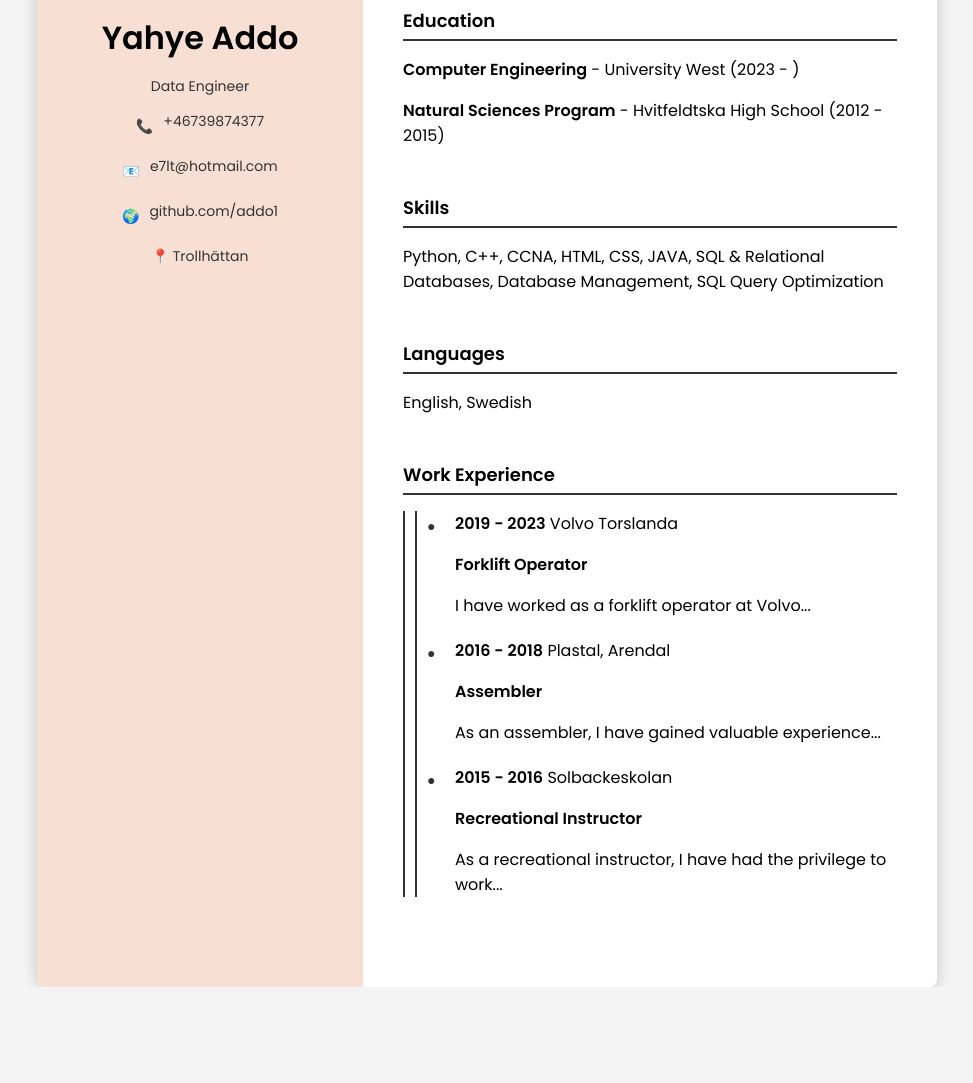
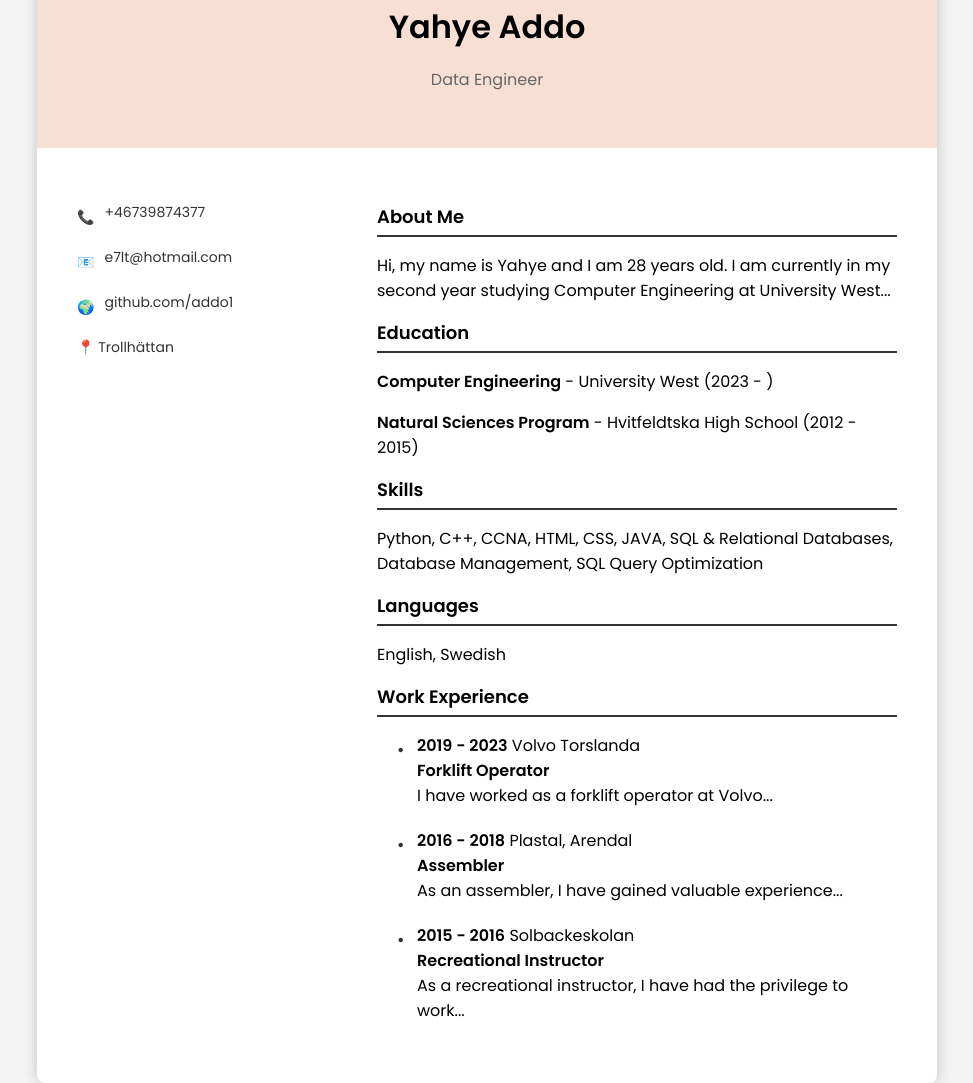
Before and after one commit to addo1/Resume, a plain HTML site: page index.html in a window 1280 px wide. Shown: the part 224-1307 px from the top of the page, without its empty margins (153-1126 px from the left). Before the commit the page ends 1211 px from the top, so only its background shows below. Drawn offline with Linux system fonts and the light colour scheme.

Commit message:
+ changes

```diff
--- a/index.html
+++ b/index.html
@@ -19,21 +19,36 @@
         .cv-container {
             width: 900px;
             background: white;
-            display: flex;
             box-shadow: 0 0 15px rgba(0, 0, 0, 0.2);
             border-radius: 8px;
             overflow: hidden;
         }
+        .header {
+            background-color: #f8dfd4;
+            padding: 40px;
+            text-align: center;
+        }
+        .header img {
+            width: 120px;
+            border-radius: 50%;
+            margin-bottom: 10px;
+        }
+        .header h1 {
+            margin: 10px 0 5px;
+            font-size: 32px;
+            font-weight: bold;
+        }
+        .header p {
+            font-size: 16px;
+            color: #666;
+        }
+        .content {
+            display: flex;
+            padding: 40px;
+        }
         .sidebar {
             width: 35%;
-            background-color: #f8dfd4;
-            padding: 30px;
-            text-align: center;
-        }
-        .sidebar img {
-            width: 120px;
-            border-radius: 50%;
-            margin-bottom: 20px;
+            padding-right: 20px;
         }
         .sidebar p, .sidebar a {
             color: #333;
@@ -47,14 +62,8 @@
         .sidebar a:hover {
             text-decoration: underline;
         }
-        .content {
+        .main-content {
             width: 65%;
-            padding: 40px;
-        }
-        h1 {
-            font-size: 32px;
-            font-weight: bold;
-            margin-bottom: 5px;
         }
         h2 {
             font-size: 18px;
@@ -63,84 +72,56 @@
             padding-bottom: 5px;
             margin-bottom: 15px;
         }
-        .section {
-            margin-bottom: 20px;
-        }
         .timeline {
             position: relative;
+            list-style: none;
+            padding-left: 20px;
         }
-        .timeline::before {
-            content: '';
-            position: absolute;
-            left: 10px;
-            top: 0;
-            width: 2px;
-            height: 100%;
-            background: #333;
-        }
-        .timeline-item {
-            padding-left: 30px;
+        .timeline li {
             position: relative;
             margin-bottom: 20px;
+            padding-left: 20px;
         }
-        .timeline-item::before {
-            content: '\25CF';
+        .timeline li::before {
+            content: '\2022'; /* Bullet point */
             position: absolute;
-            left: 2px;
-            top: 5px;
-            font-size: 14px;
+            left: 0;
+            top: 3px;
+            font-size: 18px;
             color: #333;
         }
     </style>
 </head>
 <body>
     <div class="cv-container">
-        <div class="sidebar">
+        <div class="header">
             <img src="profile.jpg" alt="Profile Picture">
             <h1>Yahye Addo</h1>
             <p>Data Engineer</p>
-            <p>📞 <a href="tel:+46739874377">+46739874377</a></p>
-            <p>📧 <a href="mailto:e7lt@hotmail.com">e7lt@hotmail.com</a></p>
-            <p>🌍 <a href="https://github.com/addo1" target="_blank">github.com/addo1</a></p>
-            <p>📍 Trollhättan</p>
         </div>
         <div class="content">
-            <div class="section">
+            <div class="sidebar">
+                <p>📞 <a href="tel:+46739874377">+46739874377</a></p>
+                <p>📧 <a href="mailto:e7lt@hotmail.com">e7lt@hotmail.com</a></p>
+                <p>🌍 <a href="https://github.com/addo1" target="_blank">github.com/addo1</a></p>
+                <p>📍 Trollhättan</p>
+            </div>
+            <div class="main-content">
                 <h2>About Me</h2>
                 <p>Hi, my name is Yahye and I am 28 years old. I am currently in my second year studying Computer Engineering at University West...</p>
-            </div>
-            <div class="section">
                 <h2>Education</h2>
                 <p><strong>Computer Engineering</strong> - University West (2023 - )</p>
                 <p><strong>Natural Sciences Program</strong> - Hvitfeldtska High School (2012 - 2015)</p>
-            </div>
-            <div class="section">
                 <h2>Skills</h2>
                 <p>Python, C++, CCNA, HTML, CSS, JAVA, SQL & Relational Databases, Database Management, SQL Query Optimization</p>
-            </div>
-            <div class="section">
                 <h2>Languages</h2>
                 <p>English, Swedish</p>
-            </div>
-            <div class="section">
                 <h2>Work Experience</h2>
-                <div class="timeline">
-                    <div class="timeline-item">
-                        <p><strong>2019 - 2023</strong> Volvo Torslanda</p>
-                        <p><strong>Forklift Operator</strong></p>
-                        <p>I have worked as a forklift operator at Volvo...</p>
-                    </div>
-                    <div class="timeline-item">
-                        <p><strong>2016 - 2018</strong> Plastal, Arendal</p>
-                        <p><strong>Assembler</strong></p>
-                        <p>As an assembler, I have gained valuable experience...</p>
-                    </div>
-                    <div class="timeline-item">
-                        <p><strong>2015 - 2016</strong> Solbackeskolan</p>
-                        <p><strong>Recreational Instructor</strong></p>
-                        <p>As a recreational instructor, I have had the privilege to work...</p>
-                    </div>
-                </div>
+                <ul class="timeline">
+                    <li><strong>2019 - 2023</strong> Volvo Torslanda<br><strong>Forklift Operator</strong><br>I have worked as a forklift operator at Volvo...</li>
+                    <li><strong>2016 - 2018</strong> Plastal, Arendal<br><strong>Assembler</strong><br>As an assembler, I have gained valuable experience...</li>
+                    <li><strong>2015 - 2016</strong> Solbackeskolan<br><strong>Recreational Instructor</strong><br>As a recreational instructor, I have had the privilege to work...</li>
+                </ul>
             </div>
         </div>
     </div>
--- a/style.css
+++ b/style.css
@@ -1,41 +1,104 @@
-/* Improve Sidebar Design */
-.sidebar p {
+@import url('https://fonts.googleapis.com/css2?family=Poppins:wght@300;400;600&display=swap');
+
+body {
+    font-family: 'Poppins', sans-serif;
+    margin: 0;
+    padding: 0;
+    background-color: #f4f4f4;
+    display: flex;
+    justify-content: center;
+}
+
+.cv-container {
+    width: 900px;
+    background: white;
+    box-shadow: 0 0 15px rgba(0, 0, 0, 0.2);
+    border-radius: 8px;
+    overflow: hidden;
+}
+
+/* Header Section (Top Colored Part) */
+.header {
+    background-color: #f8dfd4;
+    padding: 40px;
+    text-align: center;
+}
+
+.header img {
+    width: 120px;
+    border-radius: 50%;
+    margin-bottom: 10px;
+}
+
+.header h1 {
+    margin: 10px 0 5px;
+    font-size: 32px;
+    font-weight: bold;
+}
+
+.header p {
+    font-size: 16px;
+    color: #666;
+}
+
+/* Content Layout */
+.content {
+    display: flex;
+    padding: 40px;
+}
+
+/* Sidebar (Left Column with Contact Info) */
+.sidebar {
+    width: 35%;
+    padding-right: 20px;
+}
+
+.sidebar p, .sidebar a {
+    color: #333;
+    font-size: 14px;
+    text-decoration: none;
     display: flex;
     align-items: center;
-    justify-content: center;
-    gap: 8px;
-    font-size: 16px;
+    gap: 10px;
+    margin-bottom: 10px;
 }
 
-/* Add Some Space for Each Section */
-.section {
-    margin-bottom: 30px;
-    padding-bottom: 10px;
+.sidebar a:hover {
+    text-decoration: underline;
 }
 
-/* Improve Work Experience Timeline */
+/* Main Content (Right Side) */
+.main-content {
+    width: 65%;
+}
+
+/* Section Headers */
+h2 {
+    font-size: 18px;
+    font-weight: bold;
+    border-bottom: 2px solid #333;
+    padding-bottom: 5px;
+    margin-bottom: 15px;
+}
+
+/* Work Experience Section with Bullet Points */
 .timeline {
     position: relative;
+    list-style: none;
     padding-left: 20px;
-    border-left: 2px solid #333;
 }
 
-.timeline-item {
+.timeline li {
     position: relative;
     margin-bottom: 20px;
     padding-left: 20px;
 }
 
-.timeline-item::before {
-    content: '●';
+.timeline li::before {
+    content: '\2022'; /* Bullet point */
     position: absolute;
-    left: -10px;
-    top: 5px;
-    font-size: 16px;
+    left: 0;
+    top: 3px;
+    font-size: 18px;
     color: #333;
 }
-
-/* Add Spacing for Education & Work Experience */
-h2 {
-    margin-top: 20px;
-}
```
